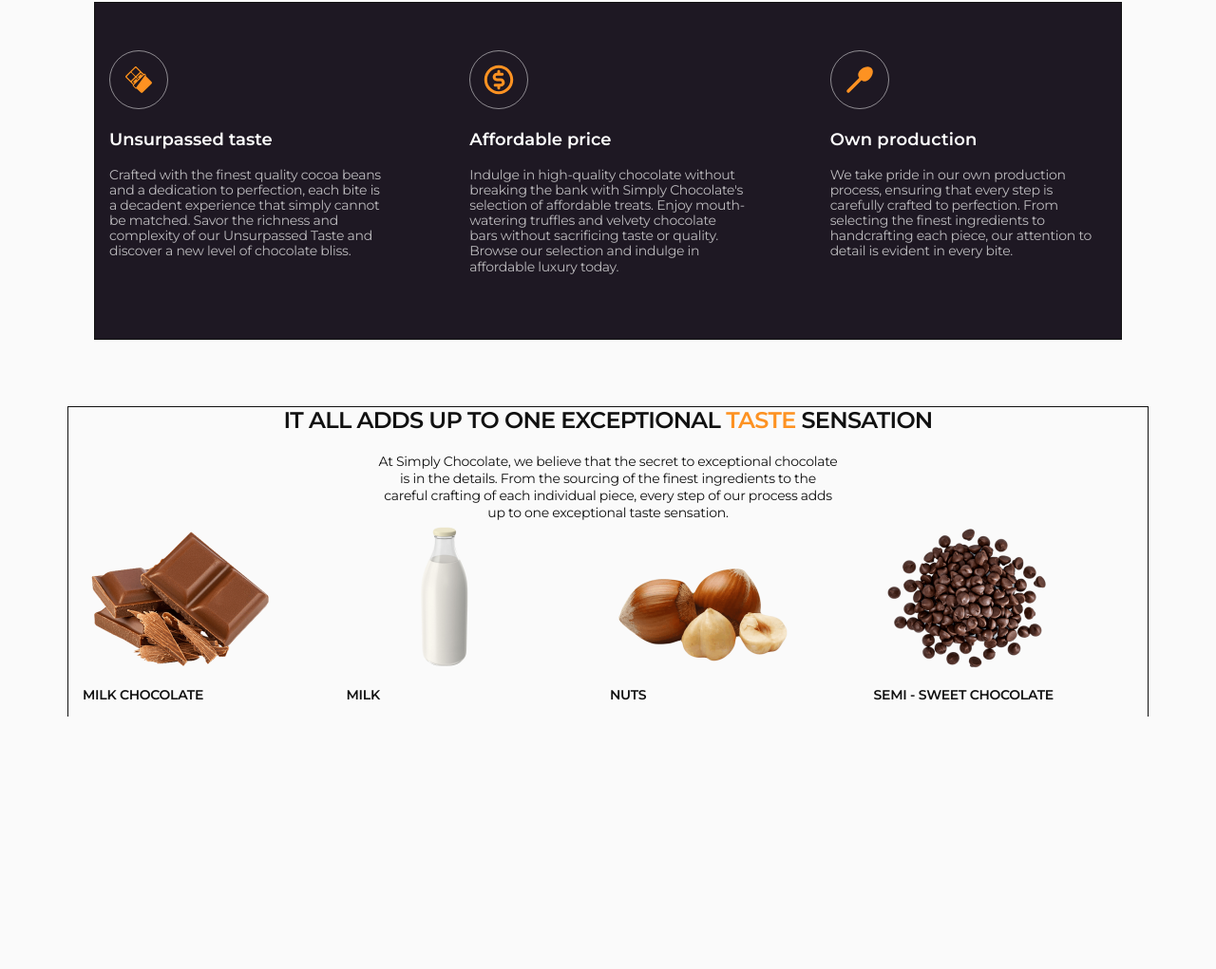
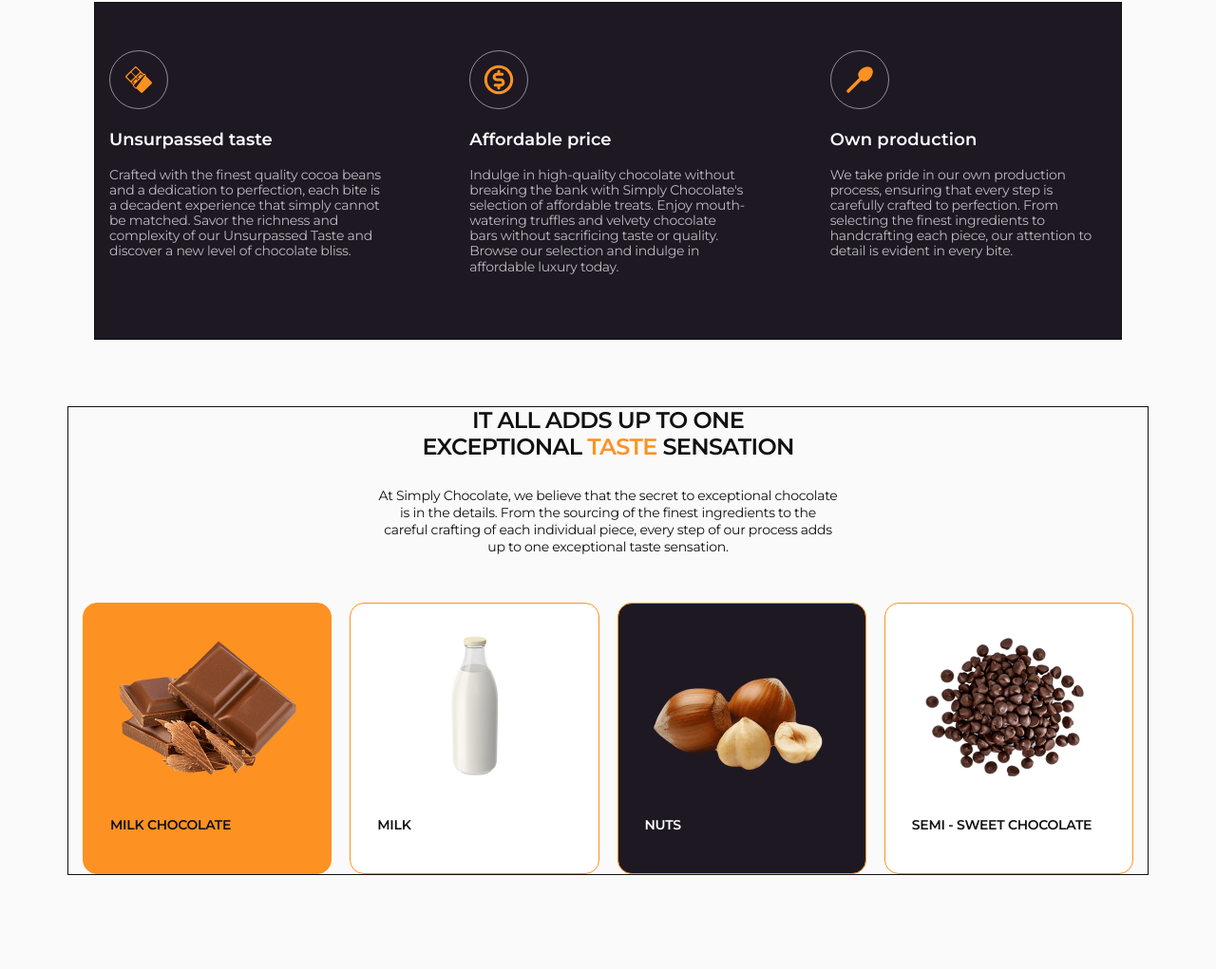
Before and after one commit to snow210779/simple-chocolate, a plain HTML site: page index.html in a window 1280 px wide. Shown: the part 775-1796 px from the top of the page at 95% size. Before the commit the page ends 1530 px from the top, so only its background shows below. Drawn offline with nearby package versions, Linux system fonts and the light colour scheme.

Commit message:
add one  overflow

```diff
--- a/css/style.css
+++ b/css/style.css
@@ -4,7 +4,6 @@
 
 body {
   font-family: 'Montserrat', sans-serif;
-
   background-color: #fafafa;
   color: #111;
   font-size: 14px;
@@ -205,14 +204,21 @@
 
 /***-----INGREDIENTS-------*/
 
+.ingredients {
+  margin-bottom: 100px;
+}
+
 .ingredients-title {
+  max-width: 411px;
   font-weight: 600;
   font-size: 24px;
-  line-height: 1.16667;
+  line-height: 1.17;
   letter-spacing: -0.03em;
   text-transform: uppercase;
   text-align: center;
   color: #111;
+  margin: 0 auto;
+  margin-bottom: 28px;
 }
 
 .ingredients-title-accent {
@@ -226,6 +232,7 @@
   letter-spacing: -0.02em;
   text-align: center;
   color: #111;
+  margin-bottom: 50px;
 }
 
 .ingredients-list {
@@ -234,13 +241,98 @@
 }
 
 .ingredients-item {
-  flex-basis: calc((100% - 3 * 24px) / 4);
+  position: relative;
+  overflow: hidden;
+  border: 1px solid #fd9222;
+  border-radius: 15px;
+  background-color: #fff;
+  flex-basis: calc((100% - 3 * 19px) / 4);
+}
+
+.ingredients-item-milk {
+  background-color: var(--accent-color);
+}
+
+.ingredients-item-nuts {
+  background-color: #1e1823;
+}
+
+.ingredients-img-contant {
+  margin-bottom: 36px;
+  padding: 28px 28px 0 28px;
 }
 
 .ingredients-name {
   font-weight: 600;
-  line-height: 1.28571;
+  line-height: 1.29;
   letter-spacing: -0.02em;
   text-transform: uppercase;
   color: #111;
+  padding: 0 0 28px 28px;
 }
+
+.ingredients-name-nuts {
+  color: #fff;
+}
+
+.ingredients-overflow {
+  position: absolute;
+  top: 0;
+  transform: translateY(100%);
+  width: 100%;
+  height: 100%;
+  padding: 20px;
+  border-radius: 15px;
+  background-color: #fff;
+  transition: 250ms ease;
+}
+
+.ingredients-item:hover .ingredients-overflow {
+  transform: translateY(0);
+}
+
+.ingredients-overflow-title {
+  font-weight: 600;
+  font-size: 18px;
+  letter-spacing: -0.03em;
+  text-transform: uppercase;
+  margin-bottom: 8px;
+}
+
+.ingredients-overflow-contant {
+  display: flex;
+  margin-bottom: 14px;
+}
+
+.ingredients-overflow-btn {
+  font-weight: 400;
+  font-size: 10px;
+  line-height: 1.2;
+  color: #fff;
+  background-color: #fd9222;
+  border-radius: 35px;
+  width: 81px;
+  height: 24px;
+  border: none;
+  margin-right: 6px;
+}
+
+.ingredients-overflow-link {
+  display: flex;
+  align-items: center;
+  justify-content: center;
+  font-weight: 400;
+  font-size: 10px;
+  line-height: 1.2;
+  color: #111;
+  border: 1px solid #fd9222;
+  border-radius: 35px;
+  width: 93px;
+  height: 24px;
+}
+
+.ingredients-overflow-text {
+  line-height: 1.28571;
+  letter-spacing: -0.02em;
+  max-width: 230px;
+}
--- a/index.html
+++ b/index.html
@@ -49,7 +49,7 @@
           <li class="head-icon-item">
             <a href="" class="head-icon-link">
               <svg class="head-icon" width="24" height="24">
-                <use href="./images/icons.svg.svg#icon-twitter"></use>
+                <use href="./images/icons.svg#icon-twitter"></use>
               </svg>
             </a>
           </li>
@@ -57,7 +57,7 @@
           <li class="head-icon-item">
             <a href="" class="head-icon-link">
               <svg class="head-icon" width="24" height="24">
-                <use href="./images/icons.svg.svg#icon-twitter"></use>
+                <use href="./images/icons.svg#icon-twitter"></use>
               </svg>
             </a>
           </li>
@@ -145,7 +145,8 @@
             step of our process adds up to one exceptional taste sensation.
           </p>
           <ul class="ingredients-list">
-            <li class="ingredients-item">
+            <li class="ingredients-item ingredients-item-milk">
+              <div class="ingredients-img-contant">
                 <img
                   src="./images/chocolate.png"
                   alt="chocolate"
@@ -153,9 +154,28 @@
                   width="206"
                   height="160"
                 />
+              </div>
               <p class="ingredients-name">MILK CHOCOLATE</p>
+              <div class="ingredients-overflow">
+                <h2 class="ingredients-overflow-title">Milk chocolate</h2>
+                <div class="ingredients-overflow-contant">
+                  <button class="ingredients-overflow-btn" type="button">
+                    chocolate
+                  </button>
+                  <a class="ingredients-overflow-link" href="">the benefits</a>
+                </div>
+                <p class="ingredients-overflow-text">
+                  Milk chocolate is a solid chocolate confectionery containing
+                  cocoa, sugar and milk. It is the most consumed type of
+                  chocolate. Chocolate was originally sold and consumed as a
+                  beverage in pre-Columbian times. Although four-fifths of all
+                  milk chocolate is sold in the United States and Europe.
+                </p>
+              </div>
             </li>
+
             <li class="ingredients-item">
+              <div class="ingredients-img-contant">
                 <img
                   src="./images/milk.png"
                   alt="milk"
@@ -163,9 +183,11 @@
                   width="206"
                   height="160"
                 />
+              </div>
               <p class="ingredients-name">Milk</p>
             </li>
-            <li class="ingredients-item">
+            <li class="ingredients-item ingredients-item-nuts">
+              <div class="ingredients-img-contant">
                 <img
                   src="./images/nuts.png"
                   alt="peanuts"
@@ -173,9 +195,11 @@
                   width="206"
                   height="160"
                 />
-              <p class="ingredients-name">nuts</p>
+              </div>
+              <p class="ingredients-name ingredients-name-nuts">nuts</p>
             </li>
             <li class="ingredients-item">
+              <div class="ingredients-img-contant">
                 <img
                   src="./images/sweet-chocolate.png"
                   alt="coffee"
@@ -183,6 +207,7 @@
                   width="206"
                   height="160"
                 />
+              </div>
               <p class="ingredients-name">SEMI - SWEET CHOCOLATE</p>
             </li>
           </ul>
```
Lines whose indentation alone changed are shown as unchanged.
